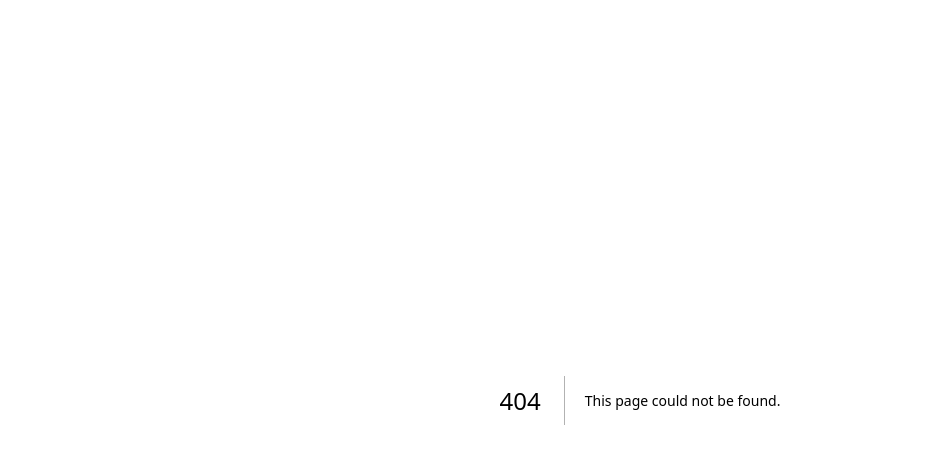
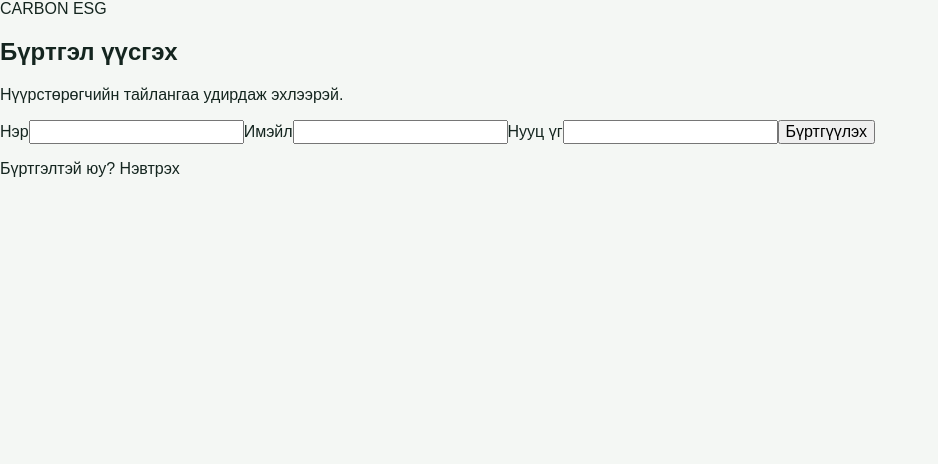
Before and after one commit to ssboroo/carbon-esg, a Next.js app in the folder apps/web/: page /auth/sign-up in a window 1280 px wide. Before the commit this address had no page. Shown: the top 464 px of the page, without its empty margins (0-938 px from the left). Built offline with nearby package versions, Linux system fonts and the light colour scheme.

Commit message:
feat(auth): port Neon auth integration onto current main

```diff
--- /dev/null
+++ b/apps/web/app/auth/sign-up/page.tsx
@@ -0,0 +1,29 @@
+"use client";
+
+import Link from "next/link";
+import { useActionState } from "react";
+import { signUpWithEmail } from "./actions";
+
+export default function SignUpPage() {
+  const [state, action, pending] = useActionState(signUpWithEmail, null);
+  return (
+    <main className="auth-shell">
+      <section className="auth-card">
+        <Link href="/" className="brand">CARBON ESG</Link>
+        <h1>Бүртгэл үүсгэх</h1>
+        <p>Нүүрстөрөгчийн тайлангаа удирдаж эхлээрэй.</p>
+        <form action={action} className="auth-form">
+          <label htmlFor="name">Нэр</label>
+          <input id="name" name="name" type="text" autoComplete="name" maxLength={120} required />
+          <label htmlFor="email">Имэйл</label>
+          <input id="email" name="email" type="email" autoComplete="email" required />
+          <label htmlFor="password">Нууц үг</label>
+          <input id="password" name="password" type="password" autoComplete="new-password" minLength={8} required />
+          {state?.error && <p className="form-error" role="alert">{state.error}</p>}
+          <button type="submit" disabled={pending}>{pending ? "Бүртгэж байна…" : "Бүртгүүлэх"}</button>
+        </form>
+        <p className="auth-foot">Бүртгэлтэй юу? <Link href="/auth/sign-in">Нэвтрэх</Link></p>
+      </section>
+    </main>
+  );
+}
```
